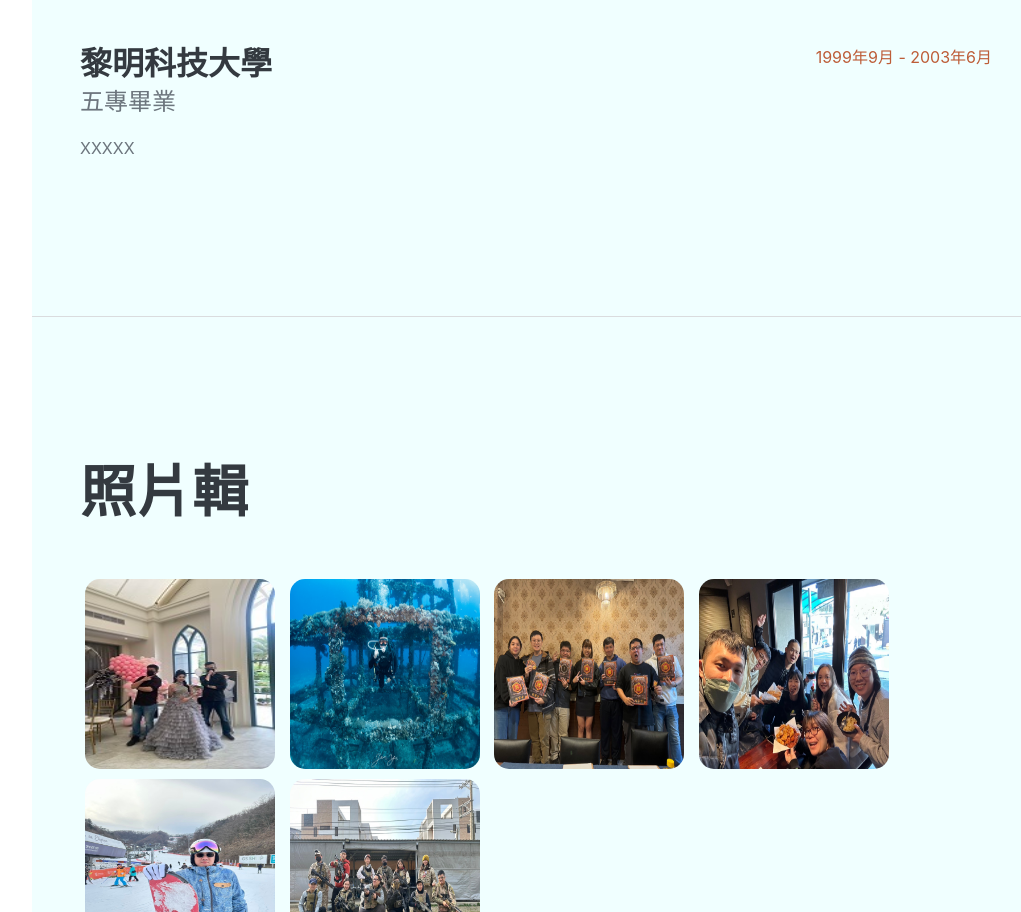
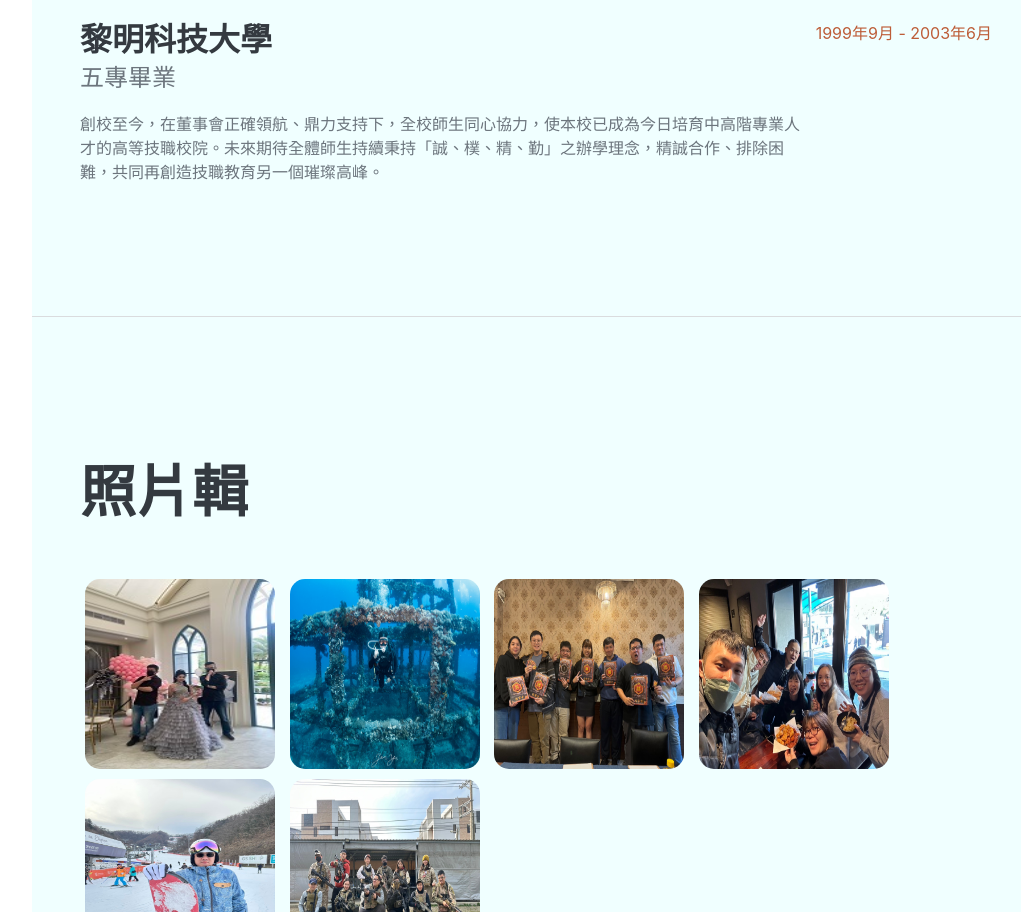
Before and after one commit to ShengHung-ken/ken, a plain HTML site: page My Project-home/index.html in a window 1280 px wide. Shown: the part 2441-3353 px from the top of the page, without its empty margins (240-1261 px from the left). Drawn offline with nearby package versions, Linux system fonts and the light colour scheme; a web font is replaced by a local one.

Commit message:
Update index.html

```diff
--- a/My Project-home/index.html
+++ b/My Project-home/index.html
@@ -127,7 +127,7 @@
                         <div class="flex-grow-1">
                             <h3 class="mb-0">黎明科技大學</h3>
                             <div class="subheading mb-3">五專畢業</div>
-                            <p>XXXXX</p>
+                            <p>創校至今，在董事會正確領航、鼎力支持下，全校師生同心協力，使本校已成為今日培育中高階專業人才的高等技職校院。未來期待全體師生持續秉持「誠、樸、精、勤」之辦學理念，精誠合作、排除困難，共同再創造技職教育另一個璀璨高峰。</p>
                         </div>
                         <div class="flex-shrink-0"><span class="text-primary">1999年9月 - 2003年6月</span></div>
                     </div>
```
